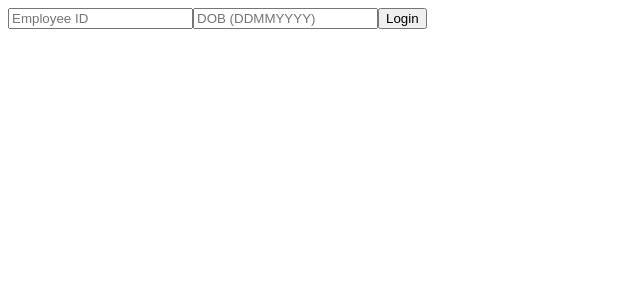
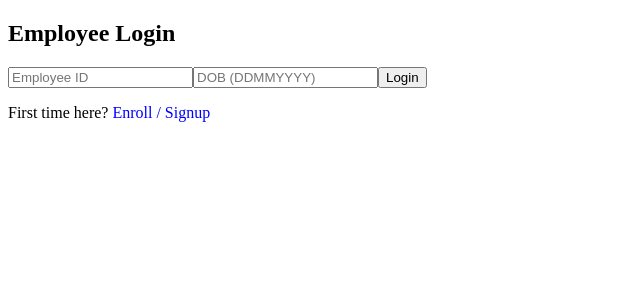
Before and after one commit to GCPL-Insurance/gmc-enrollment, a React (Vite) app in the folder gmc-enrollment-frontend/: page / in a window 1280 px wide. Shown: the top 300 px of the page, without its empty margins (0-640 px from the left). Built offline with nearby package versions, Linux system fonts and the light colour scheme.

Commit message:
changes in app and login

```diff
--- a/gmc-enrollment-frontend/src/App.jsx
+++ b/gmc-enrollment-frontend/src/App.jsx
@@ -1,6 +1,7 @@
 import { BrowserRouter, Routes, Route } from "react-router-dom";
 import Login from "./pages/Login";
 import Signup from "./pages/Signup";
+import ForcePasswordChange from "./pages/ForcePasswordChange";
 
 export default function App() {
   return (
@@ -8,6 +9,10 @@ export default function App() {
       <Routes>
         <Route path="/" element={<Login />} />
         <Route path="/signup" element={<Signup />} />
+        <Route
+          path="/force-password-change"
+          element={<ForcePasswordChange />}
+        />
       </Routes>
     </BrowserRouter>
   );
--- a/gmc-enrollment-frontend/src/pages/Login.jsx
+++ b/gmc-enrollment-frontend/src/pages/Login.jsx
@@ -1,4 +1,5 @@
 import { useState } from "react";
+import { useNavigate } from "react-router-dom";
 import { login } from "../api/auth";
 
 export default function Login() {
@@ -6,26 +7,52 @@ export default function Login() {
   const [dob, setDob] = useState("");
   const [error, setError] = useState("");
 
+  const navigate = useNavigate();
+
   const handleLogin = async (e) => {
-    e.preventDefault(); // 🔴 REQUIRED
-
+    e.preventDefault();
     setError("");
 
     try {
-      await login(String(empId), String(dob));
-      alert("Login success");
+      const response = await login(String(empId), String(dob));
+
+      /**
+       * BACKEND CONTRACT
+       * ----------------
+       * First-time login:
+       * { requirePasswordChange: true }
+       *
+       * Normal login:
+       * { token: "...", role: "employee" }
+       */
+
+      if (response?.requirePasswordChange) {
+        navigate("/force-password-change");
+        return;
+      }
+
+      if (response?.token) {
+        localStorage.setItem("token", response.token);
+        navigate("/dashboard"); // create later
+        return;
+      }
+
+      setError("Invalid login response");
     } catch (err) {
-      setError(err.message);
+      setError(err.message || "Login failed");
     }
   };
 
   return (
     <form onSubmit={handleLogin}>
+      <h2>Employee Login</h2>
+
       <input
         type="text"
         placeholder="Employee ID"
         value={empId}
         onChange={(e) => setEmpId(e.target.value)}
+        required
       />
 
       <input
@@ -33,11 +60,22 @@ export default function Login() {
         placeholder="DOB (DDMMYYYY)"
         value={dob}
         onChange={(e) => setDob(e.target.value)}
+        required
       />
 
       <button type="submit">Login</button>
 
       {error && <p style={{ color: "red" }}>{error}</p>}
+
+      <p>
+        First time here?{" "}
+        <span
+          style={{ color: "blue", cursor: "pointer" }}
+          onClick={() => navigate("/signup")}
+        >
+          Enroll / Signup
+        </span>
+      </p>
     </form>
   );
 }
```
